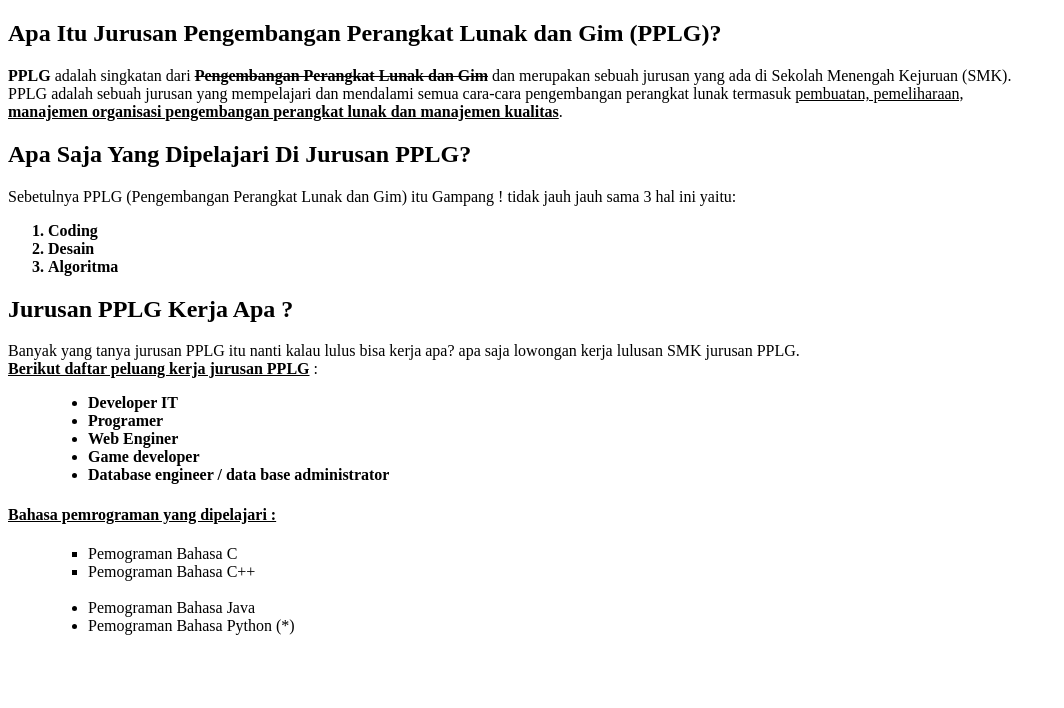
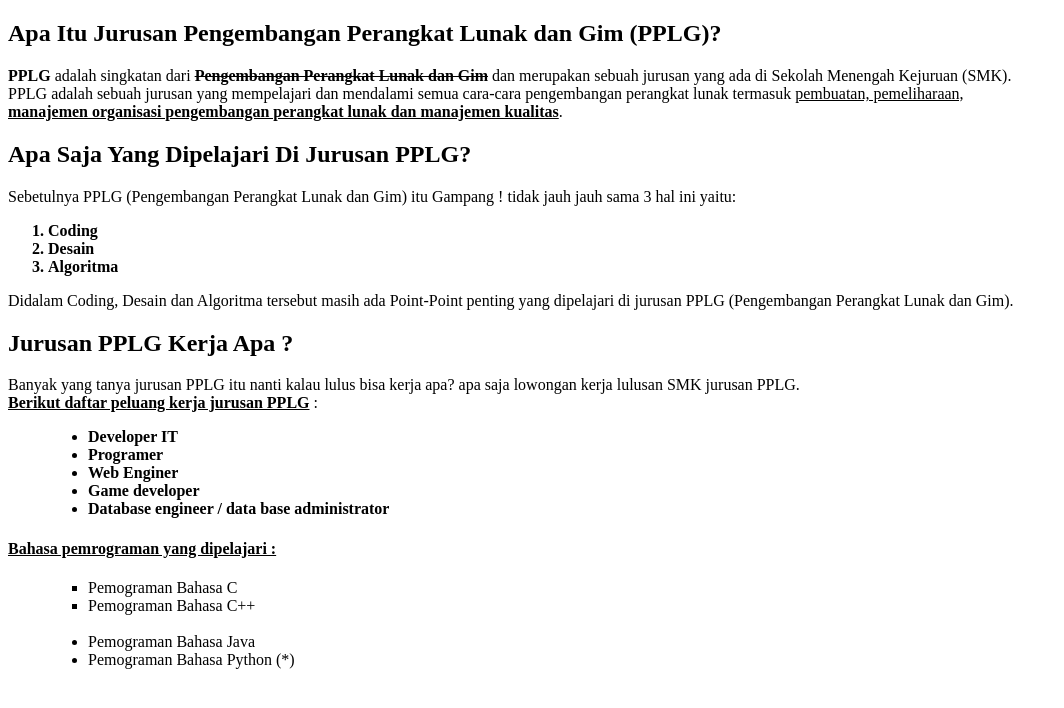
Before and after one commit to SATzz13/html-dasar, a plain HTML site: page tugas2_SATRIA_ANANDA.html in a window 1280 px wide. Shown: the whole page, without its empty margins (0-1064 px from the left). Drawn offline with Linux system fonts and the light colour scheme.

Commit message:
Update tugas2_SATRIA_ANANDA.html

```diff
--- a/tugas2_SATRIA_ANANDA.html
+++ b/tugas2_SATRIA_ANANDA.html
@@ -24,6 +24,8 @@ manajemen kualitas</b></u>.
             <li>Algoritma</li>
             </b>
         </ol>
+    <P>Didalam Coding, Desain dan Algoritma tersebut masih ada Point-Point penting yang dipelajari di
+jurusan PPLG (Pengembangan Perangkat Lunak dan Gim).</P>
             <h2>
                 <b>Jurusan PPLG Kerja Apa ?</b>
             </h2>
```
